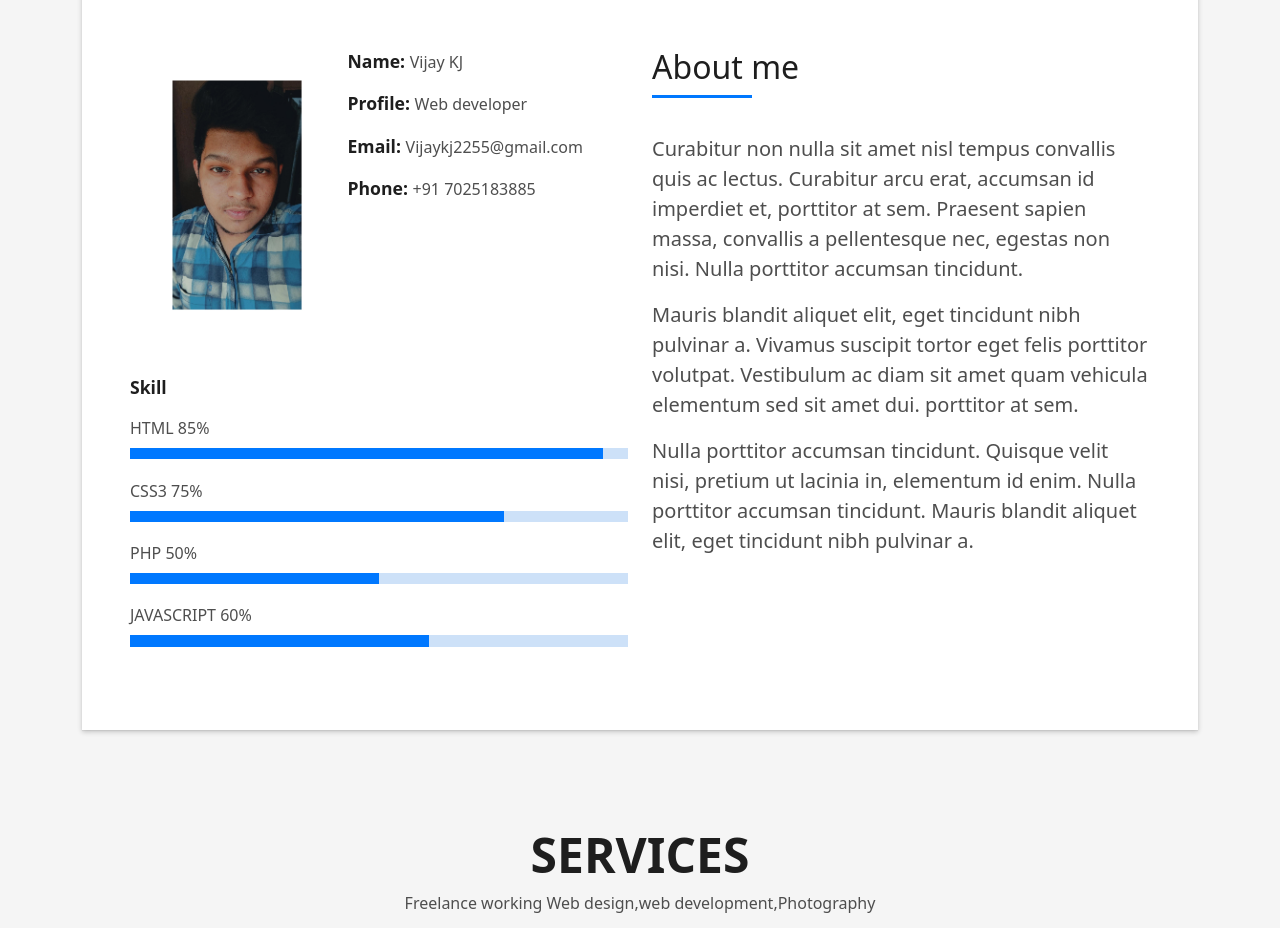
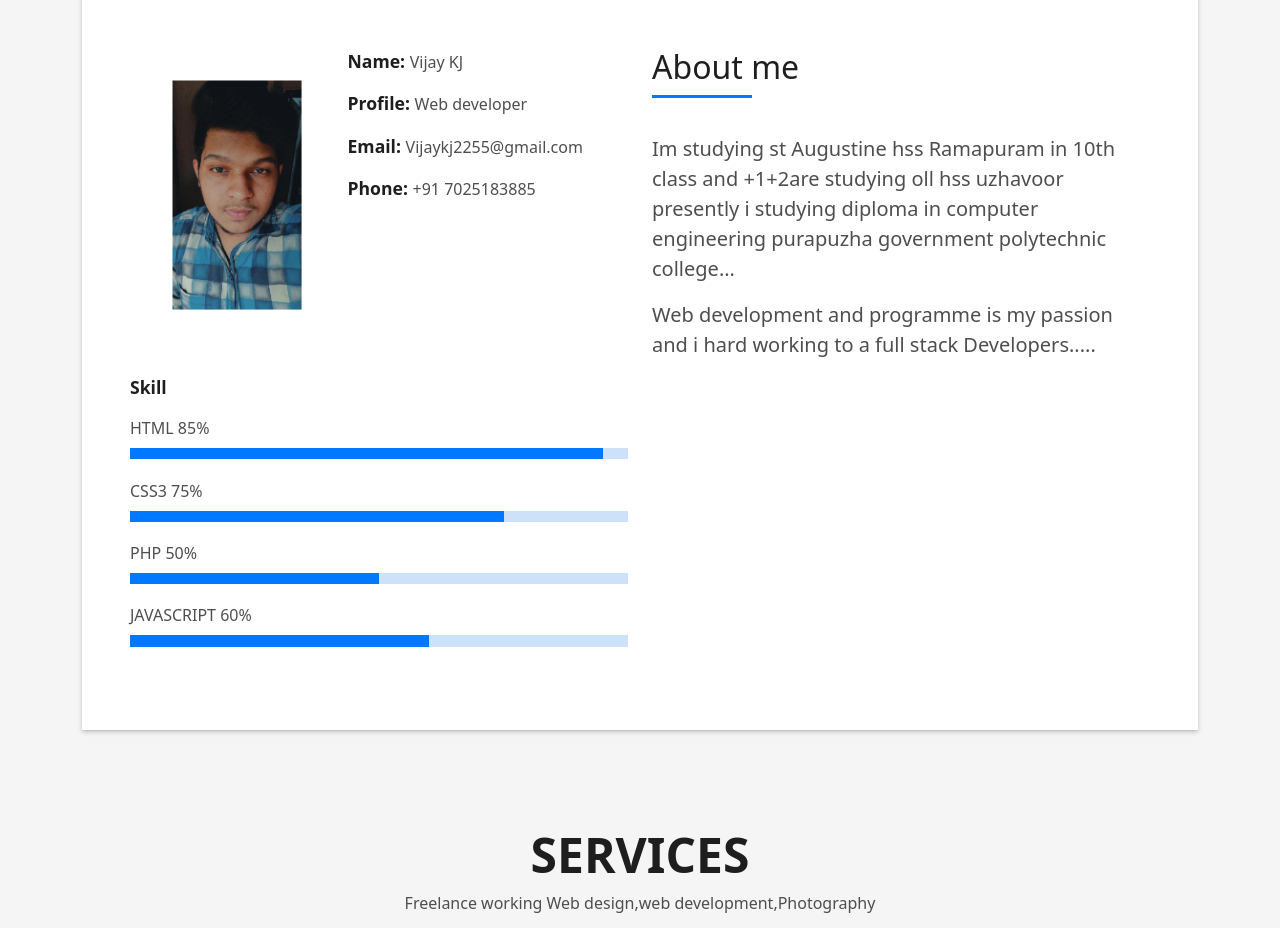
Before and after one commit to vijayjayan/vijay, a plain HTML site: page index.html in a window 1280 px wide. Shown: the part 880-1808 px from the top of the page. Drawn offline with Linux system fonts and the light colour scheme.

Commit message:
Update index.html

```diff
--- a/index.html
+++ b/index.html
@@ -122,20 +122,16 @@
                       </h5>
                     </div>
                     <p class="lead">
-                      Curabitur non nulla sit amet nisl tempus convallis quis ac lectus. Curabitur arcu erat, accumsan id
-                      imperdiet et, porttitor
-                      at sem. Praesent sapien massa, convallis a pellentesque nec, egestas non nisi. Nulla
-                      porttitor accumsan tincidunt.
+                     Im studying st Augustine hss Ramapuram in 10th class and
+			+1+2are studying oll hss uzhavoor
+		     presently i studying diploma in computer
+					 engineering purapuzha government polytechnic college...
                     </p>
                     <p class="lead">
-                      Mauris blandit aliquet elit, eget tincidunt nibh pulvinar a. Vivamus suscipit tortor eget felis
-                      porttitor volutpat. Vestibulum
-                      ac diam sit amet quam vehicula elementum sed sit amet dui. porttitor at sem.
+
                     </p>
                     <p class="lead">
-                      Nulla porttitor accumsan tincidunt. Quisque velit nisi, pretium ut lacinia in, elementum id enim.
-                      Nulla porttitor accumsan
-                      tincidunt. Mauris blandit aliquet elit, eget tincidunt nibh pulvinar a.
+                      Web development and programme is my passion and i hard working to a full stack Developers.....
                     </p>
                   </div>
                 </div>
```
